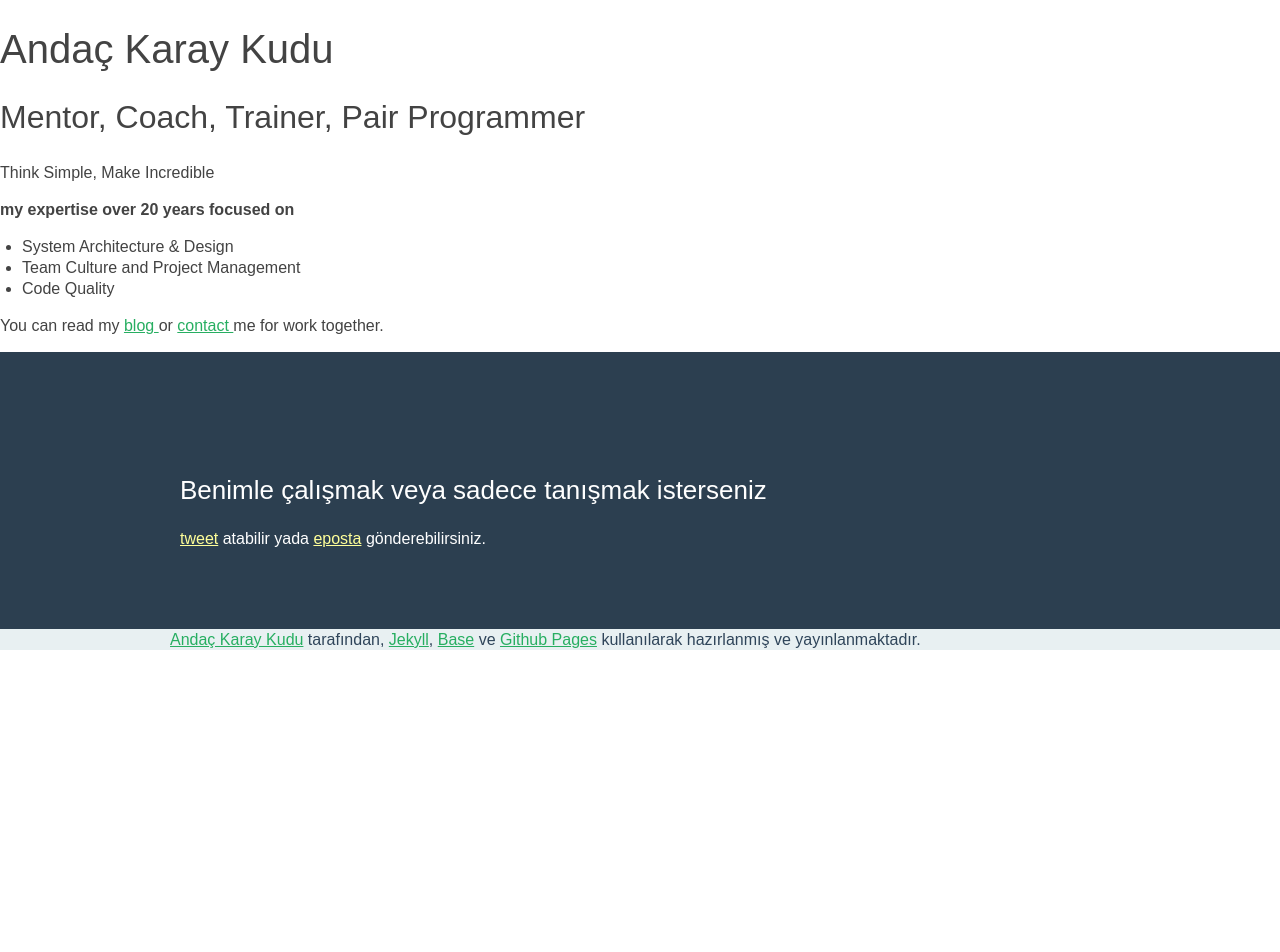
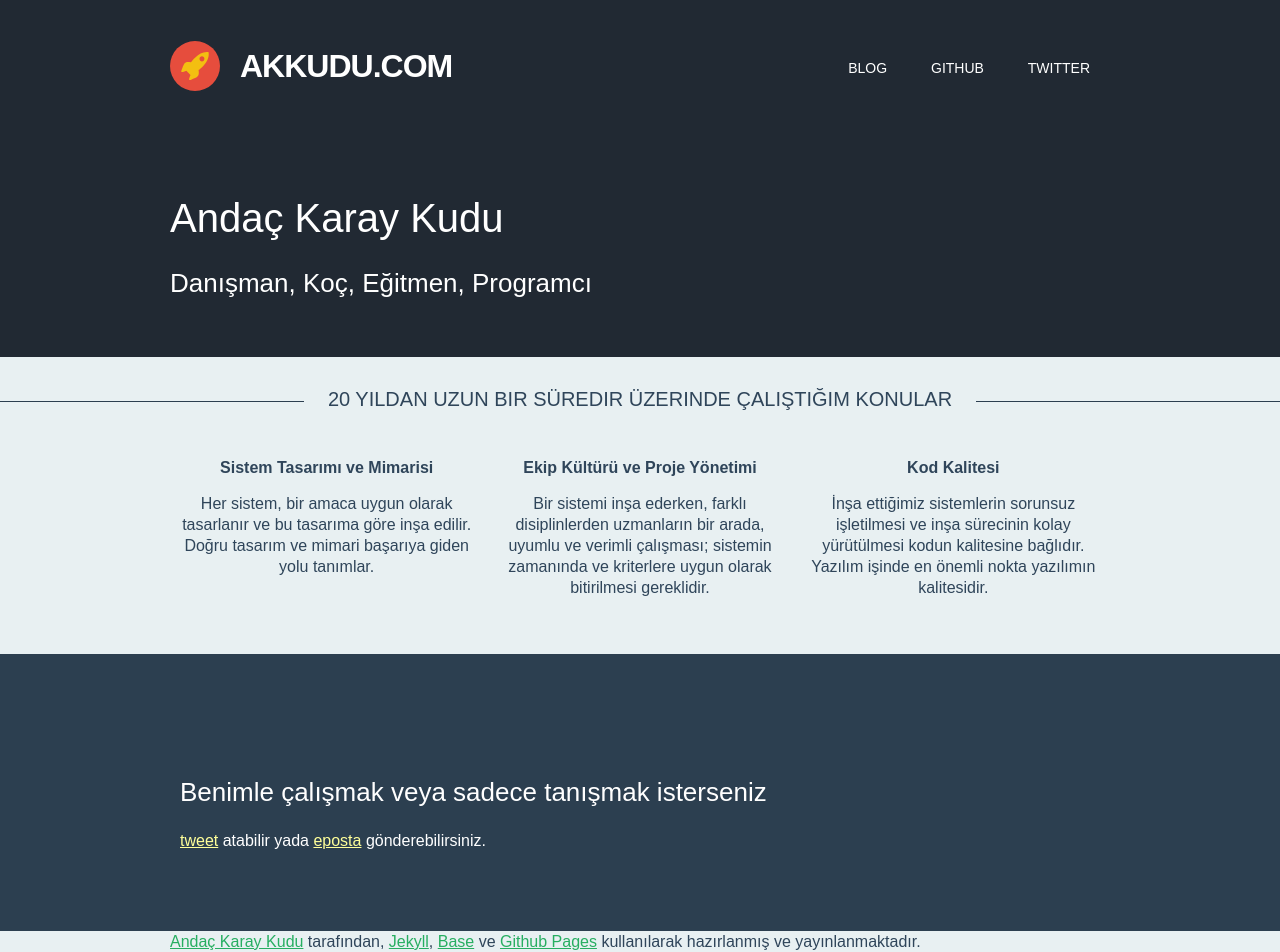
Before and after one commit to akkudu/akkudu.github.io, a Jekyll site: the page built from index.html, in a window 1280 px wide. Built offline with Jekyll 4.4.1, drawn with Linux system fonts in a browser that asks for light colours; before the commit the page ends 900 px from its top, so only the background shows below that.

Commit message:
Restructure index html

```diff
--- a/index.html
+++ b/index.html
@@ -11,30 +10,61 @@
   - refactoring
   - pair programming
 ---
-<header>
-  <h1>Andaç Karay Kudu</h1>
-  <h2>Mentor, Coach, Trainer, Pair Programmer</h2>
-  <quote>Think Simple, Make Incredible</quote>
-</header>
 
-<section id="expertise">
-  <p>
-    <strong>my expertise over 20 years focused on</strong>
-    <ul>
-      <li>System Architecture & Design</li>
-      <li>Team Culture and Project Management</li>
-      <li>Code Quality</li>
-    </ul>
-  </p>
-</section>
+<div class="header dark-blue-row">
+  <div class="container row-3 tablet-row-3 mobile-row-1">
+    <div class="clear mobile-text-center">
+      <a href="/" class="logo left mobile-no-float uppercase"><span class="icon"></span>akkudu.com</a>
+      <ul class="navigation list-inline right mobile-full mobile-container-full">
+        <li><a href="/blog">Blog</a></li>
+        <li><a href="https://github.com/{{site.github}}">Github</a></li>
+        <li><a href="https://twitter.com/{{site.twitter}}">Twitter</a></li>
+      </ul>
+    </div>
+  </div>
 
-<footer>
-  <p>
-    You can read my <a class="fa fa-list" href="/blog">
-      blog
-    </a> or
-    <a class="fa fa-envelope"href="mailto:{{ site.email }}">
-      contact
-    </a> me for work together.
-  </p>
-</footer>
+  <div class="container mobile-container-full">
+    <div class="row-2 clear mobile-row">
+      <div class="left col-8 tablet-col-6 mobile-full mobile-container mobile-text-center">
+
+        <h1>Andaç Karay Kudu</h1>
+        <h3>Danışman, Koç, Eğitmen, Programcı</h3>
+
+        <p class="font-light col-11 tablet-col-12"></p>
+      </div>
+    </div>
+  </div>
+</div>
+
+<div class="smoke-row benefits-block">
+  <h2 class="sub-heading uppercase"><span>20 yıldan uzun bir süredir üzerinde çalıştığım konular</span></h2>
+
+  <div class="container row-3 font-light">
+      <div class="clear row mobile-row text-center tablet-text-left mobile-text-left">
+        <div class="col col-1-3 mobile-full content-block">
+          <h3 class="h6 font-ultra-bold">Sistem Tasarımı ve Mimarisi</h3>
+          <p>
+            Her sistem, bir amaca uygun olarak tasarlanır ve
+            bu tasarıma göre inşa edilir. Doğru tasarım ve mimari
+            başarıya giden yolu tanımlar.
+          </p>
+        </div>
+        <div class="col col-1-3 mobile-full content-block">
+          <h3 class="h6 font-ultra-bold">Ekip Kültürü ve Proje Yönetimi</h3>
+          <p>
+            Bir sistemi inşa ederken, farklı disiplinlerden uzmanların
+            bir arada, uyumlu ve verimli çalışması; sistemin zamanında
+            ve kriterlere uygun olarak bitirilmesi gereklidir.
+          </p>
+        </div>
+        <div class="col col-1-3 mobile-full content-block">
+          <h3 class="h6 font-ultra-bold">Kod Kalitesi</h3>
+          <p>
+            İnşa ettiğimiz sistemlerin sorunsuz işletilmesi ve inşa
+            sürecinin kolay yürütülmesi kodun kalitesine bağlıdır.
+            Yazılım işinde en önemli nokta yazılımın kalitesidir.
+          </p>
+        </div>
+      </div>
+  </div>
+</div>
```
Also changed, not shown: other parts of index.html (+0 -1 lines).
